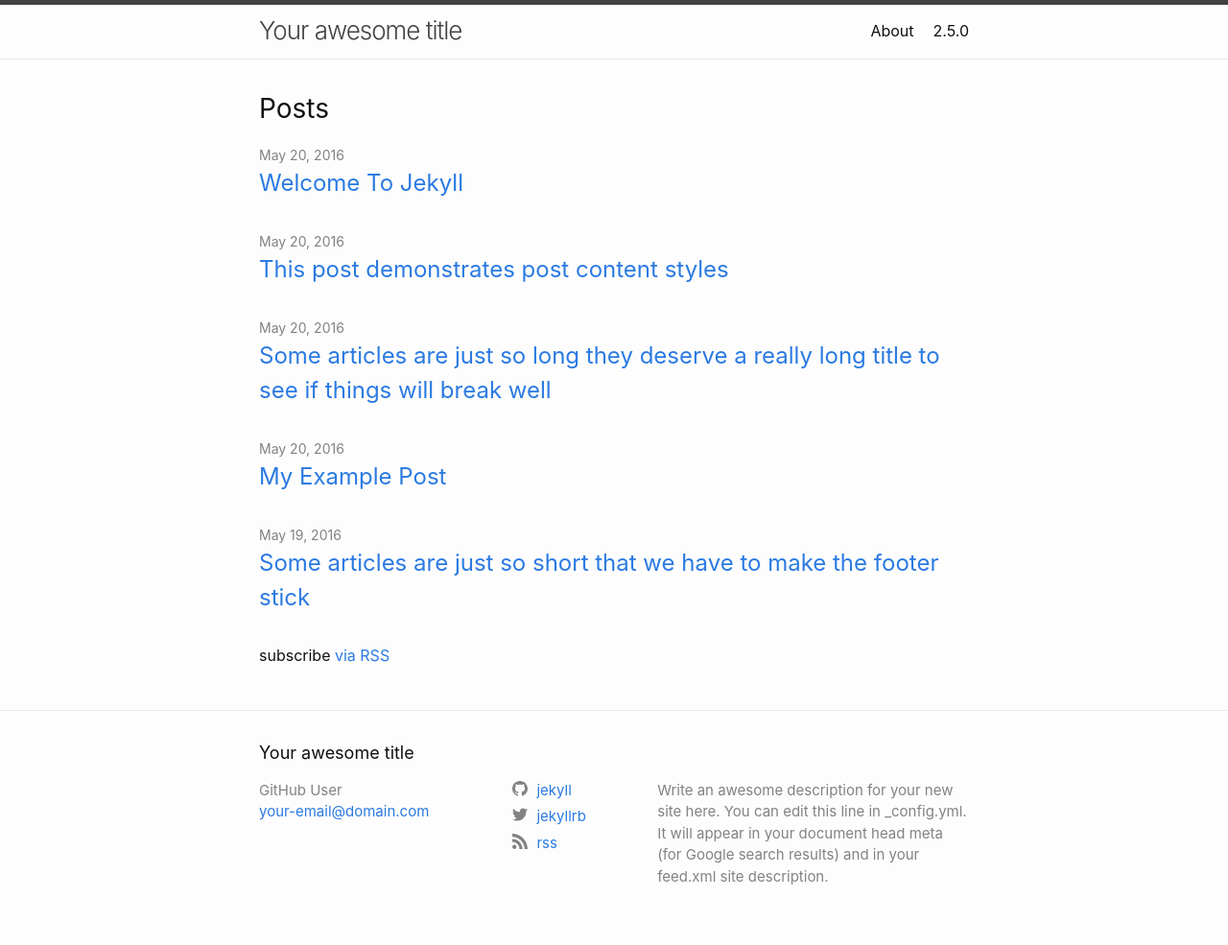
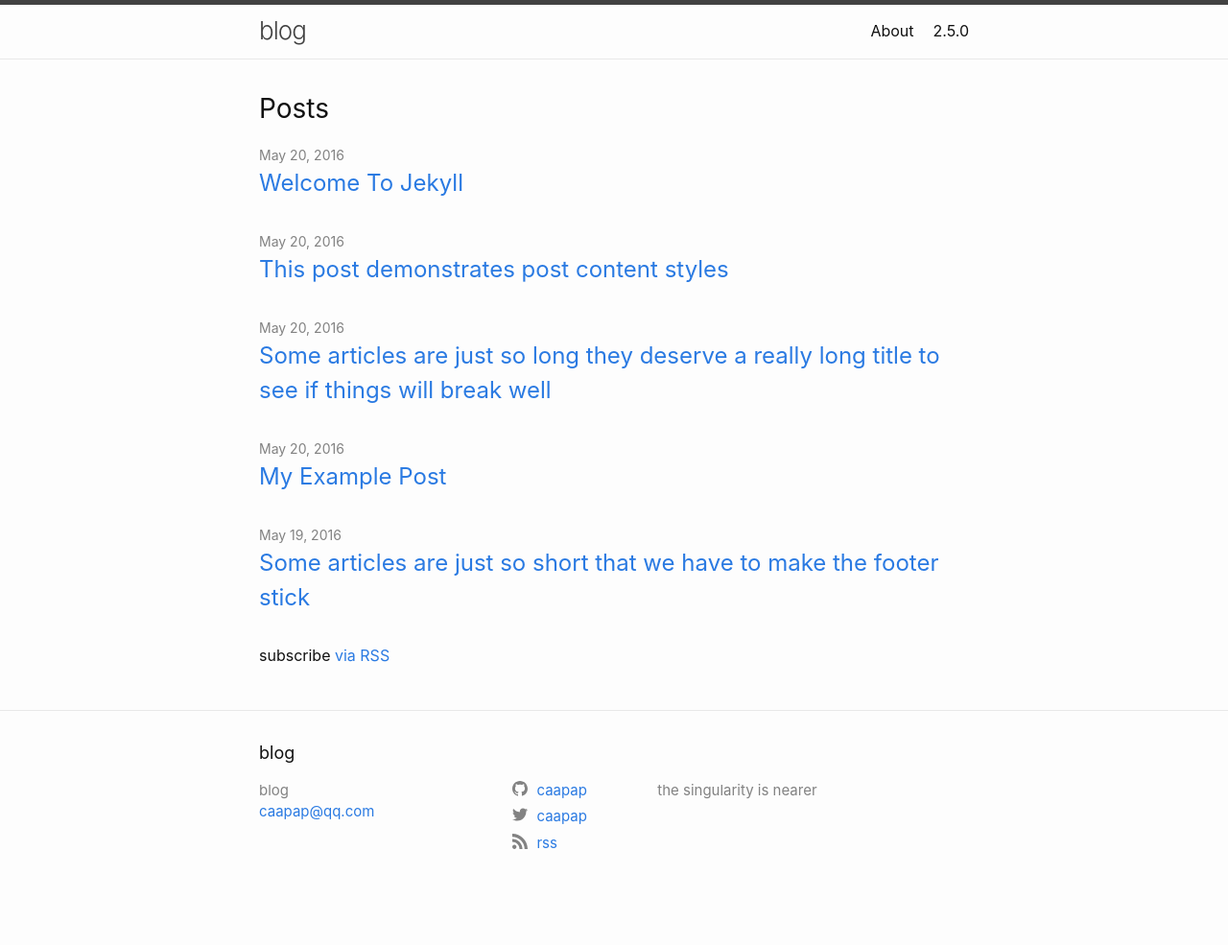
Before and after one commit to caapap/caapap.github.io, a Jekyll site: the page built from index.md, in a window 1280 px wide. Shown: the whole page at 96% size. Built offline with Jekyll 4.4.1, drawn with Linux system fonts in a browser that asks for light colours; after the commit the page ends 950 px from its top, so only the background shows below that.

Commit message:
update title

```diff
--- a/_config.yml
+++ b/_config.yml
@@ -1,14 +1,12 @@
-title: Your awesome title
-author: GitHub User
-email: your-email@domain.com
+title: blog
+# author: caapap
+email: caapap@qq.com
 description: > # this means to ignore newlines until "twitter_username:"
-  Write an awesome description for your new site here. You can edit this
-  line in _config.yml. It will appear in your document head meta (for
-  Google search results) and in your feed.xml site description.
+  the singularity is nearer
 
 # social links
-twitter_username: jekyllrb
-github_username:  jekyll
+twitter_username: caapap
+github_username:  caapap
 rss: rss
 # dribbble_username: jekyll
 # facebook_username: jekyll
```
